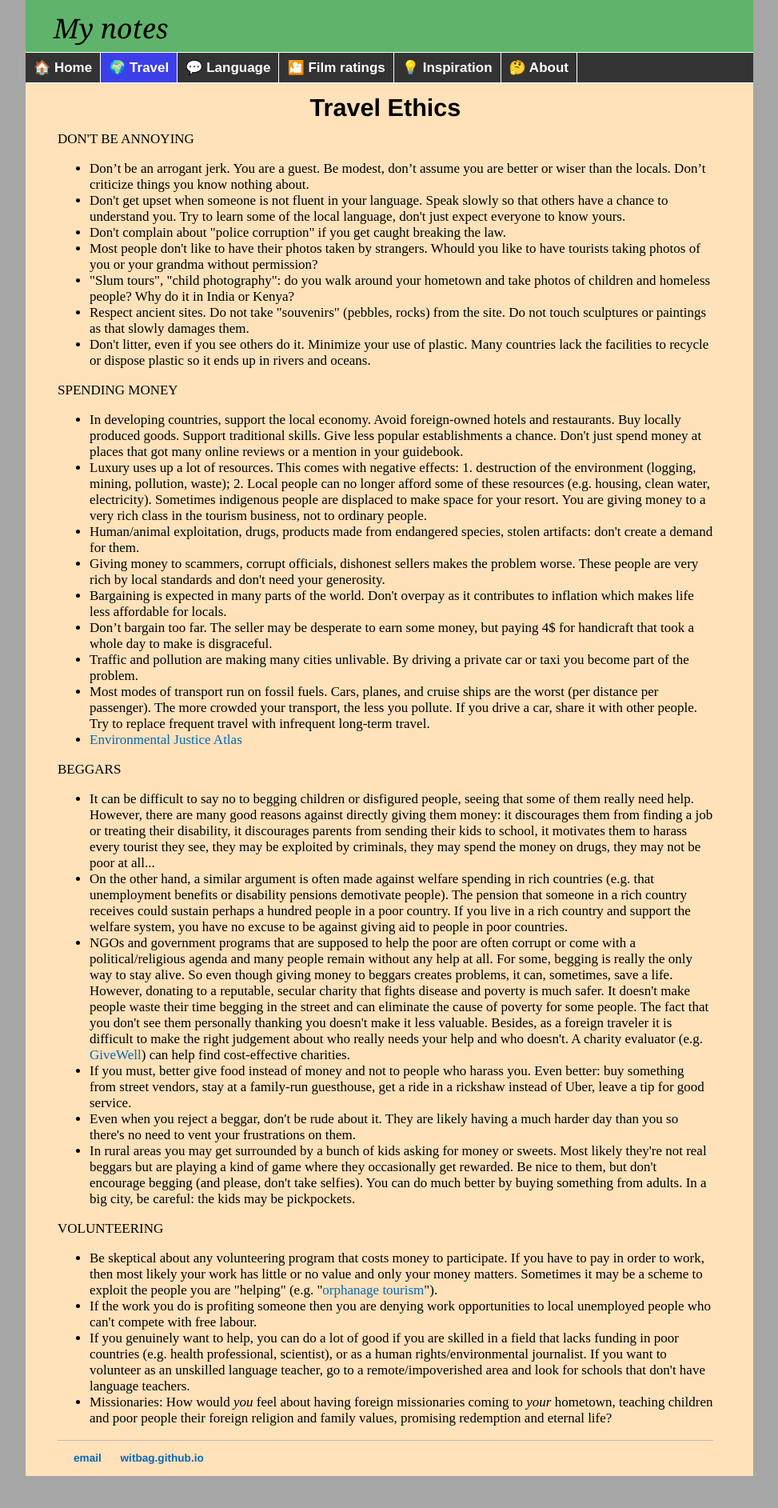
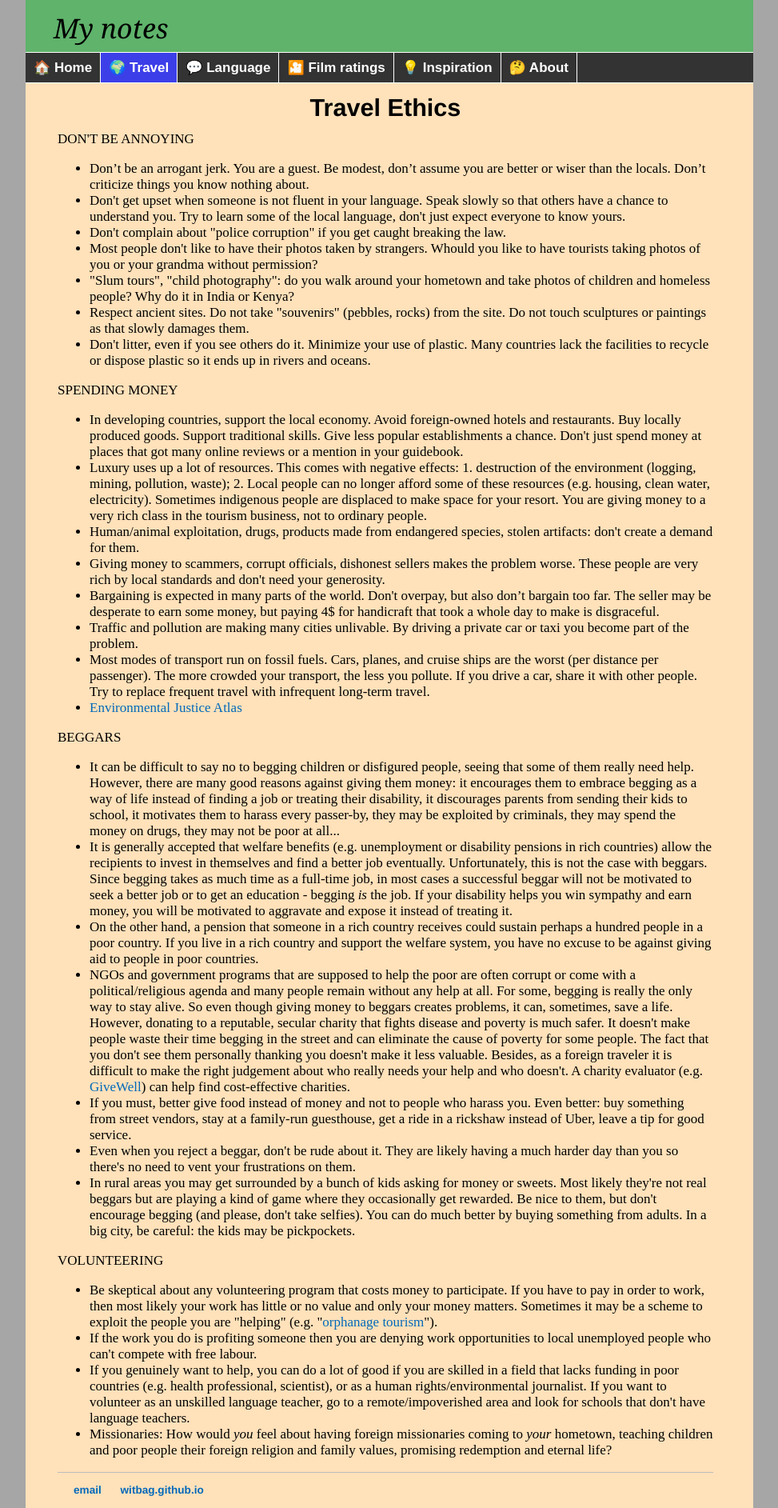
Before and after one commit to witbag/witbag.github.io, a Jekyll site: the page built from travel/ethics.html, in a window 1280 px wide. Shown: the whole page at 80% size, without its empty margins (153-1126 px from the left). Built offline with Jekyll 4.4.1, drawn with Linux system fonts in a browser that asks for light colours; before the commit the page ends 1845 px from its top, so only the background shows below that.

Commit message:
Update ethics.html

```diff
--- a/travel/ethics.html
+++ b/travel/ethics.html
@@ -24,16 +24,16 @@ title: Travel advice
 <li>Luxury uses up a lot of resources. This comes with negative effects: 1. destruction of the environment (logging, mining, pollution, waste); 2. Local people can no longer afford some of these resources (e.g. housing, clean water, electricity). Sometimes indigenous people are displaced to make space for your resort. You are giving money to a very rich class in the tourism business, not to ordinary people.
 <li>Human/animal exploitation, drugs, products made from endangered species, stolen artifacts: don't create a demand for them.
 <li>Giving money to scammers, corrupt officials, dishonest sellers makes the problem worse. These people are very rich by local standards and don't need your generosity.
-<li>Bargaining is expected in many parts of the world. Don't overpay as it contributes to inflation which makes life less affordable for locals.
-<li>Don’t bargain too far. The seller may be desperate to earn some money, but paying 4$ for handicraft that took a whole day to make is disgraceful.
+<li>Bargaining is expected in many parts of the world. Don't overpay, but also don’t bargain too far. The seller may be desperate to earn some money, but paying 4$ for handicraft that took a whole day to make is disgraceful.
 <li>Traffic and pollution are making many cities unlivable. By driving a private car or taxi you become part of the problem.
 <li>Most modes of transport run on fossil fuels. Cars, planes, and cruise ships are the worst (per distance per passenger). The more crowded your transport, the less you pollute. If you drive a car, share it with other people. Try to replace frequent travel with infrequent long-term travel.
 <li><a href="https://ejatlas.org/" target=_blank>Environmental Justice Atlas</a>
 </ul>
 <a id="beggars"></a><p>BEGGARS</p>
 <ul>
-<li>It can be difficult to say no to begging children or disfigured people, seeing that some of them really need help. However, there are many good reasons against directly giving them money: it discourages them from finding a job or treating their disability, it discourages parents from sending their kids to school, it motivates them to harass every tourist they see, they may be exploited by criminals, they may spend the money on drugs, they may not be poor at all...
-<li>On the other hand, a similar argument is often made against welfare spending in rich countries (e.g. that unemployment benefits or disability pensions demotivate people). The pension that someone in a rich country receives could sustain perhaps a hundred people in a poor country. If you live in a rich country and support the welfare system, you have no excuse to be against giving aid to people in poor countries.
+<li>It can be difficult to say no to begging children or disfigured people, seeing that some of them really need help. However, there are many good reasons against giving them money: it encourages them to embrace begging as a way of life instead of finding a job or treating their disability, it discourages parents from sending their kids to school, it motivates them to harass every passer-by, they may be exploited by criminals, they may spend the money on drugs, they may not be poor at all...
+<li>It is generally accepted that welfare benefits (e.g. unemployment or disability pensions in rich countries) allow the recipients to invest in themselves and find a better job eventually. Unfortunately, this is not the case with beggars. Since begging takes as much time as a full-time job, in most cases a successful beggar will not be motivated to seek a better job or to get an education - begging <i>is</i> the job. If your disability helps you win sympathy and earn money, you will be motivated to aggravate and expose it instead of treating it.
+<li>On the other hand, a pension that someone in a rich country receives could sustain perhaps a hundred people in a poor country. If you live in a rich country and support the welfare system, you have no excuse to be against giving aid to people in poor countries.
 <li>NGOs and government programs that are supposed to help the poor are often corrupt or come with a political/religious agenda and many people remain without any help at all. For some, begging is really the only way to stay alive. So even though giving money to beggars creates problems, it can, sometimes, save a life. However, donating to a reputable, secular charity that fights disease and poverty is much safer. It doesn't make people waste their time begging in the street and can eliminate the cause of poverty for some people. The fact that you don't see them personally thanking you doesn't make it less valuable. Besides, as a foreign traveler it is difficult to make the right judgement about who really needs your help and who doesn't. A charity evaluator (e.g. <a href="https://www.givewell.org/" target=_blank>GiveWell</a>) can help find cost-effective charities.
 <li>If you must, better give food instead of money and not to people who harass you. Even better: buy something from street vendors, stay at a family-run guesthouse, get a ride in a rickshaw instead of Uber, leave a tip for good service.
 <li>Even when you reject a beggar, don't be rude about it. They are likely having a much harder day than you so there's no need to vent your frustrations on them.
```
